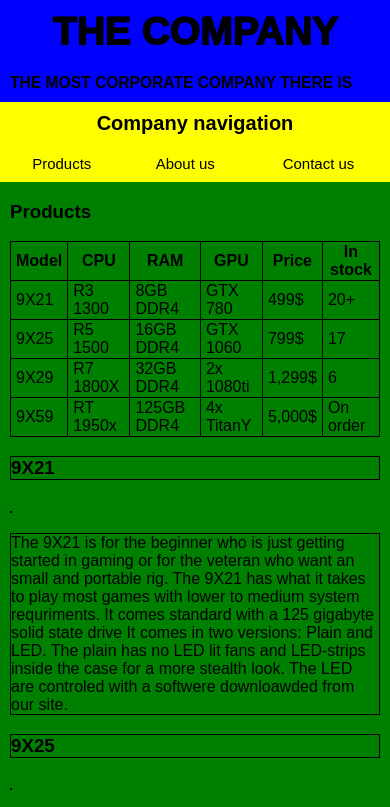
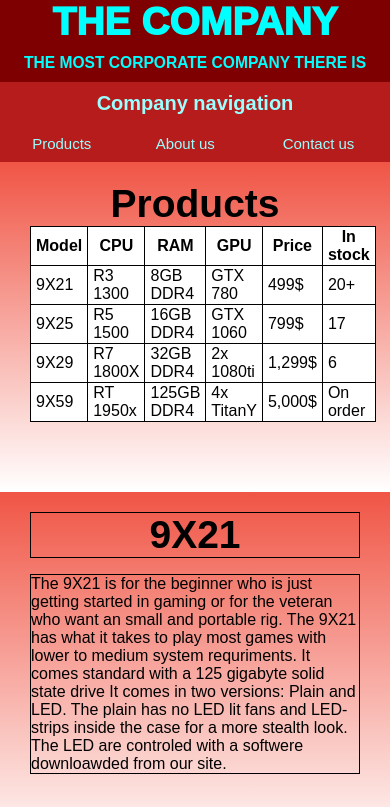
Before and after one commit to Qithe/Qithe.github.io, a plain HTML site: page index.html in a window 390 px wide. Shown: the top 807 px of the page. Drawn offline with Linux system fonts and the light colour scheme.

Commit message:
FINAL!!!!
ITS ALL DONE

```diff
--- a/Style_Sheets/style.css
+++ b/Style_Sheets/style.css
@@ -10,10 +10,11 @@
     Header{
         margin: 0px;
         padding: 0px;
-        background-color: blue;
+        background-color: #7f0000;
         flex: 1 1 auto;
         display: flex;
         flex-direction: column;
+        color: #00ffffff;
     }
 
     Header h1{
@@ -21,8 +22,8 @@
         font-weight: 1000;
         font-size: 10vw;
         flex: 1 1 auto;
-        margin: 10px;
-        align-self: center;
+        margin: 0px;
+        text-align: center;
     }
 
     header h2{
@@ -31,6 +32,7 @@
         flex: 1 1 auto;
         font-size: 4vw;
         margin: 10px ;
+        text-align: center;
     }
 
     .PageWrapper{
@@ -42,13 +44,14 @@
 
     #CompNav{
         flex-direction: column;
-        background-color: yellow;
+        background-color: #b71c1c;
+        color: #99ffffff;
         flex: 0 0 auto;
         display: flex;
     }
 
     #CompNav h3{
-        align-self: center;
+        text-align: center;
         font-size: 20px;
         margin: 10px 0px;
     }
@@ -71,16 +74,26 @@
         font-size: 15px;
     }
     section{
-        background-color: green;
+
         flex: 1 1 auto;
     }
 
     article{
-        margin: 10px;
+        margin: 0px;
+        padding: 20px 30px 70px;
+        color: #000000;
+        background: linear-gradient(#f05545, #fff);
+    }
+
+    article h3 {
+        margin: 0px;
+        font-size: 10vw;
+        text-align: center;
     }
 
     #ProductsTable{
         border-collapse: collapse;
+        background-color: white;
     }
 
     #ProductsTable, th, td{
@@ -96,7 +109,8 @@
     }
 
     aside{
-        background-color: hotpink;
+        background-color: #b71c1c;
+        color: #99ffffff;
         flex: 1 1 auto;
     }
 
@@ -159,7 +173,7 @@
     }
 
     footer{
-        background-color: red;
+        background-color: #f05545;
         flex: 0 0 auto;
     }
     footer p{
--- a/index.html
+++ b/index.html
@@ -70,7 +70,6 @@
 
                 <article class="ModelDescriptions" id="9X21">
                     <h3>9X21</h3>
-                    <img>
                     <p>
                         The 9X21 is for the beginner who is just getting started in gaming or for the veteran who want an small and portable rig. The 9X21 has what it takes to play most games with lower to medium system requriments. It comes standard with a 125 gigabyte solid state drive It comes in two versions: Plain and LED. The plain has no LED lit fans and LED-strips inside the case for a more stealth look. The LED are controled with a softwere downloawded from our site.
                     </p>
@@ -78,7 +77,6 @@
 
                 <article class="ModelDescriptions" id="9X25">
                     <h3>9X25</h3>
-                    <img>
                     <p>
                         The 9X25 is for the user who want some more oumph. The upgraded components gives the user the power to play even more demanding games, rangeing from mid-tier to some high-tier games. It will suite both the seasoned gamer and returing veterants. The 9X25 comes with either a 126 gigabyte or a 256 gigabyte solid state drive. Like its little brother it to has a plain or LED version.
                     </p>
@@ -86,7 +84,6 @@
 
                 <article class="ModelDescriptions" id="9X29">
                     <h3>9X29</h3>
-                    <img>
                     <p>
                         For the hardcore gamer and seasoned veterans, the 9X29 handles most games flawlessly. The beafy central prossesing unit with it heavy duity watercooler keeps cool even during the longest sesions. The two graphical prossesing units are working in tandem to give the user the best ocular experience. The Storage is expanded to a 256 gigabyte and a 500 gigabyte solid state drive. In addition to the plain and LED configurations there are two chassis types: Solid panel and Temperd side panel. The Temperd glas shows of the insides of this beast.
                     </p>
@@ -94,7 +91,6 @@
 
                 <article class="ModelDescriptions" id="9X59">
                     <h3>9X59</h3>
-                    <img>
                     <p>
                         For the ultimate gaming experience, the 9X59 delivers. The hyperpowerd Threadripper central prossesing unit can any load thrown at it, with its dual radiator cooling apparatus. The quad grapical prossesing units work to give the best detail possible. All this raw power makes it possible to play high-demand games whilst also recording and streaming without any lag. The storage is futher upgraded over its smaller brother the 9X29, with a 256 gigabyte solid state drive dedicated systems drive, two 500 gigabyte solid state drives, one dedicated game storage and the other for a buffer disk for streams and videos. For mass storage, the 9X59 has a 20 terabyte Hybrid drive, that combines the best of solid state drives and hard disk drives. The 9X59 is only avalable in LED configoration and in fully temperd glas case.
                     </p>
@@ -103,7 +99,7 @@
             </section>
             <aside>
                 <div class="EmployeeInfo" id="Samuel">
-                    <img src="https://eliaslealblog.files.wordpress.com/2014/03/user-200.png" class="EmployeePic">
+                    <img src="Media/Samuel.jpg" class="EmployeePic">
                     <div class="EmployeeInfoText">
                         <div class="NameTitle">
                             <h4>Samuel Gustafsson</h4>
```
Also changed, not shown: Media/Samuel.jpg (added).
